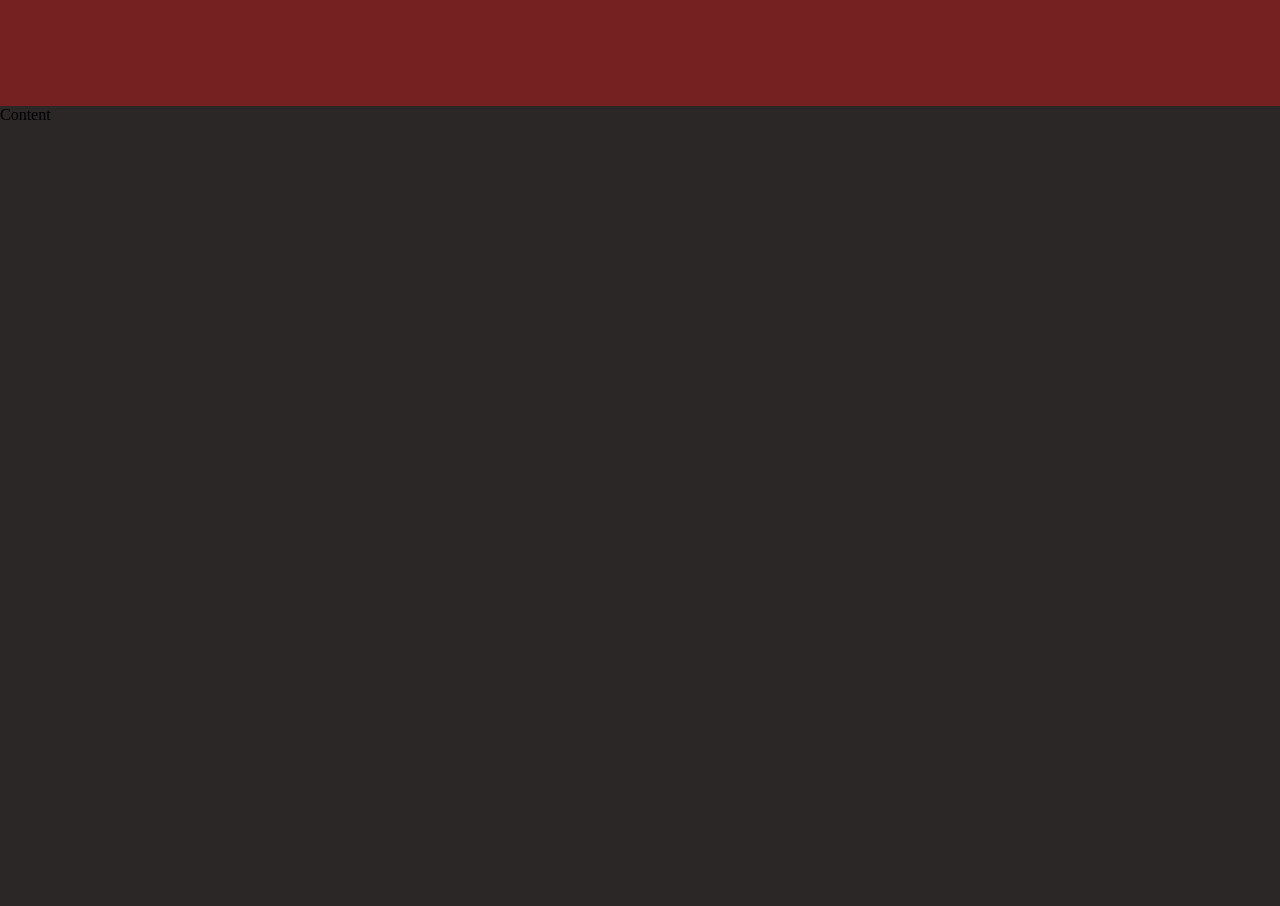
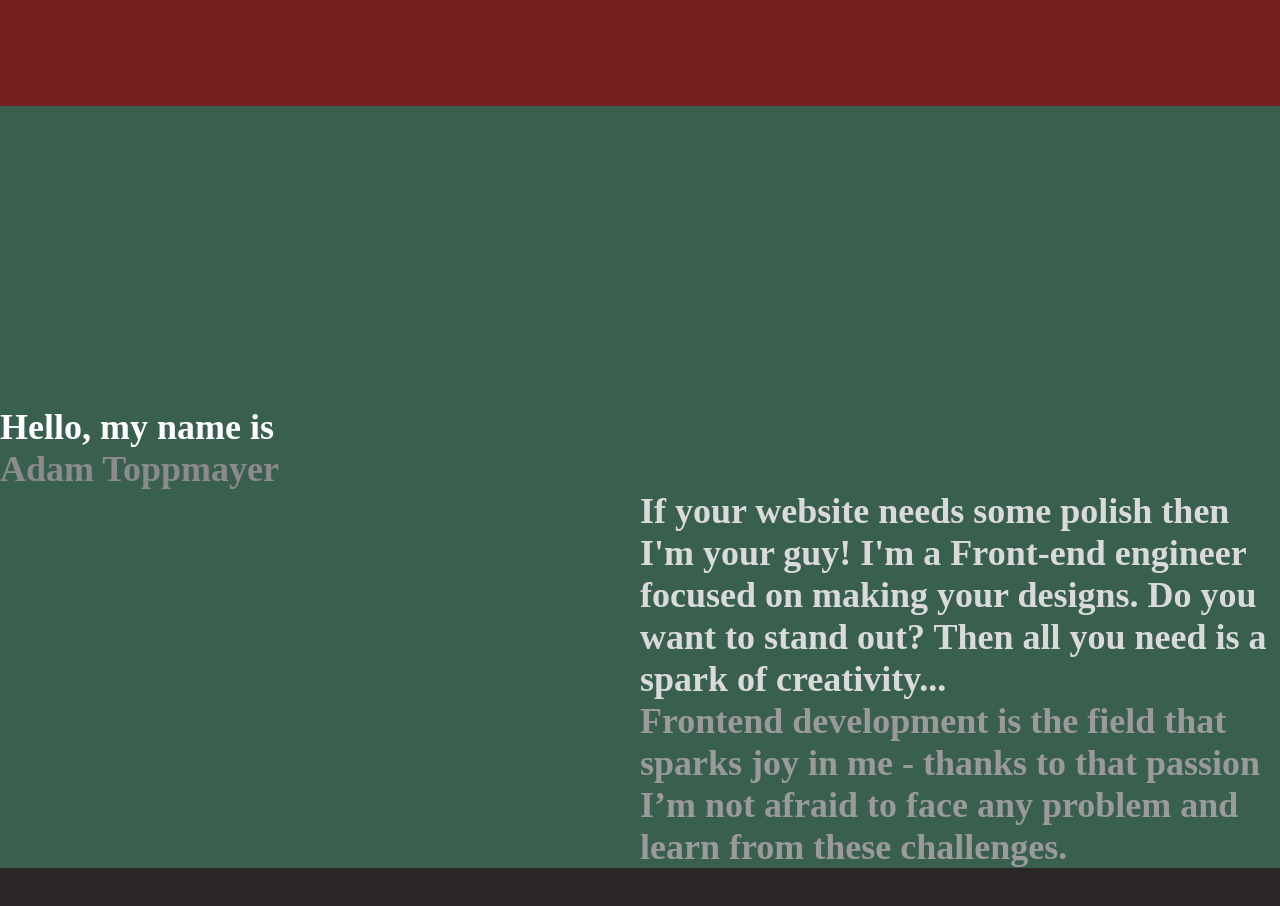
Before and after one commit to AdamTopp/portfolio, a React (Vite) app: page / in a window 1280 px wide. Shown: the part 694-1600 px from the top of the page. Built offline with nearby package versions, Linux system fonts and the light colour scheme; the HTML template or start-up script is replaced by a standard one.

Commit message:
[P-1] Introduction columns

```diff
--- a/src/App.tsx
+++ b/src/App.tsx
@@ -10,6 +10,9 @@ function App() {
     padding: 0;
     margin: 0;
     background-color: #84bb79;
+  }
+  h1, h2, h3, h4 {
+    margin: 0;
   }
 `;
 
--- a/src/sections/Content/Content.styles.tsx
+++ b/src/sections/Content/Content.styles.tsx
@@ -1,8 +1,16 @@
 import styled from "styled-components";
 
 export const Wrapper = styled.div`
+    display: flex;
+    flex-direction: column;
+    align-items: center;
     width: 100%;
     height: 2000px;
     box-sizing: border-box;
     background-color: #2c2727;
 `;
+
+export const ContentLimit = styled.div`
+    width: 100%;
+    max-width: 1500px;
+`;
--- a/src/sections/Content/Content.tsx
+++ b/src/sections/Content/Content.tsx
@@ -1,8 +1,13 @@
-import { Wrapper } from './Content.styles'
+import { ContentLimit, Wrapper } from './Content.styles'
+import Introduction from './components/Introduction/Introduction'
 
 function Content() {
   return (
-    <Wrapper>Content</Wrapper>
+    <Wrapper>
+      <ContentLimit>
+        <Introduction />
+      </ContentLimit>
+    </Wrapper>
   )
 }
 
--- /dev/null
+++ b/src/sections/Content/components/Introduction/Introduction.styles.tsx
@@ -0,0 +1,31 @@
+import styled from "styled-components";
+
+export const Wrapper = styled.div`
+    padding-top: 300px;
+    background-color: #4eb88c63;
+`;
+
+export const Grid = styled.h2`
+    display: grid;
+    grid-template-columns: 1fr 1fr;
+
+    @media (max-width: 1024px) {
+        grid-template-columns: 1fr;
+    }
+`;
+
+export const Title = styled.h2`
+    color: white;
+`;
+
+export const Name = styled.h2`
+    color: #8B8B8B;
+`;
+
+export const Content = styled.h2`
+    color: #DADADA;
+`;
+
+export const Description = styled.h2`
+    color: #9A9A9A;
+`;
--- /dev/null
+++ b/src/sections/Content/components/Introduction/Introduction.tsx
@@ -0,0 +1,33 @@
+import React from 'react'
+import { Content, Description, Grid, Name, Title, Wrapper } from './Introduction.styles'
+
+function Introduction() {
+
+  return (
+    <Wrapper>
+      <Grid>
+        <div>
+          <Title>
+            Hello, my name is
+          </Title>
+          <Name>
+            Adam Toppmayer
+          </Name>
+        </div>
+        <div />
+        <div/>
+        <div>
+          <Content>
+            If your website needs some polish then I'm your guy! I'm a Front-end engineer focused on making your designs.
+            Do you want to stand out? Then all you need is a spark of creativity...
+          </Content>
+          <Description>
+            Frontend development is the field that sparks joy in me - thanks to that passion I’m not afraid to face any problem and learn from these challenges.
+          </Description>
+        </div>
+      </Grid>
+    </Wrapper>
+  )
+}
+
+export default Introduction
```
